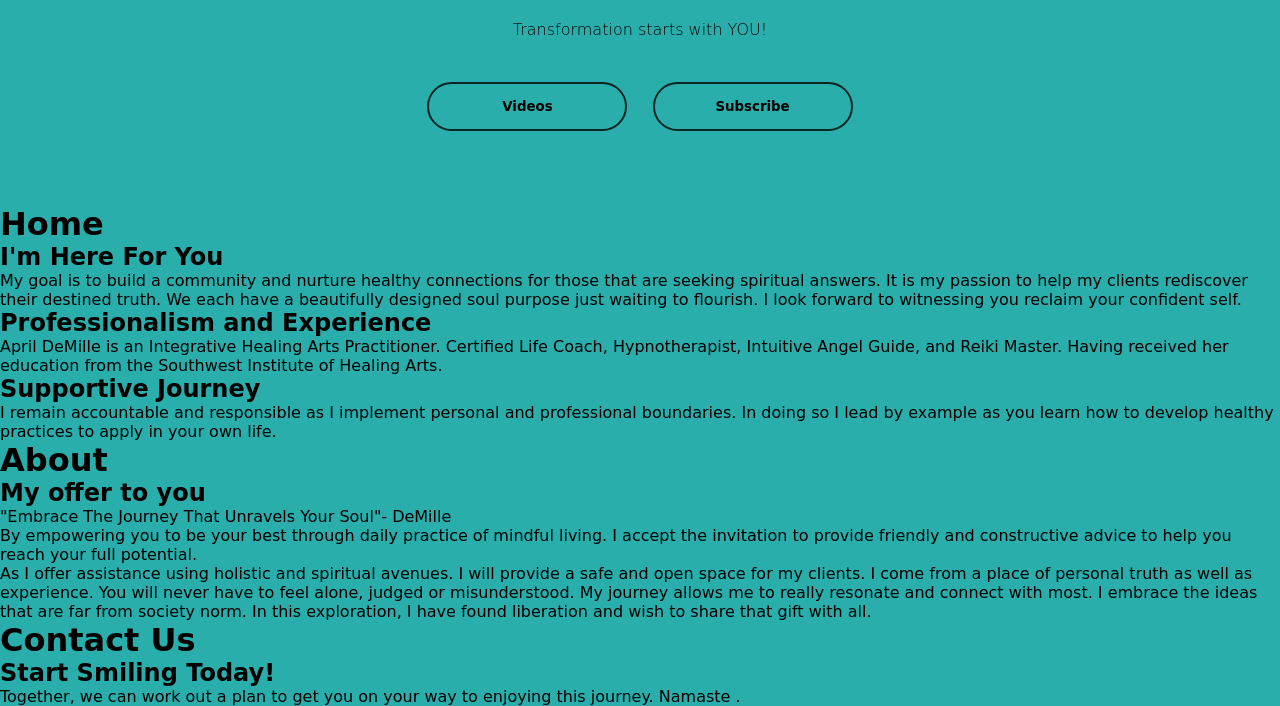
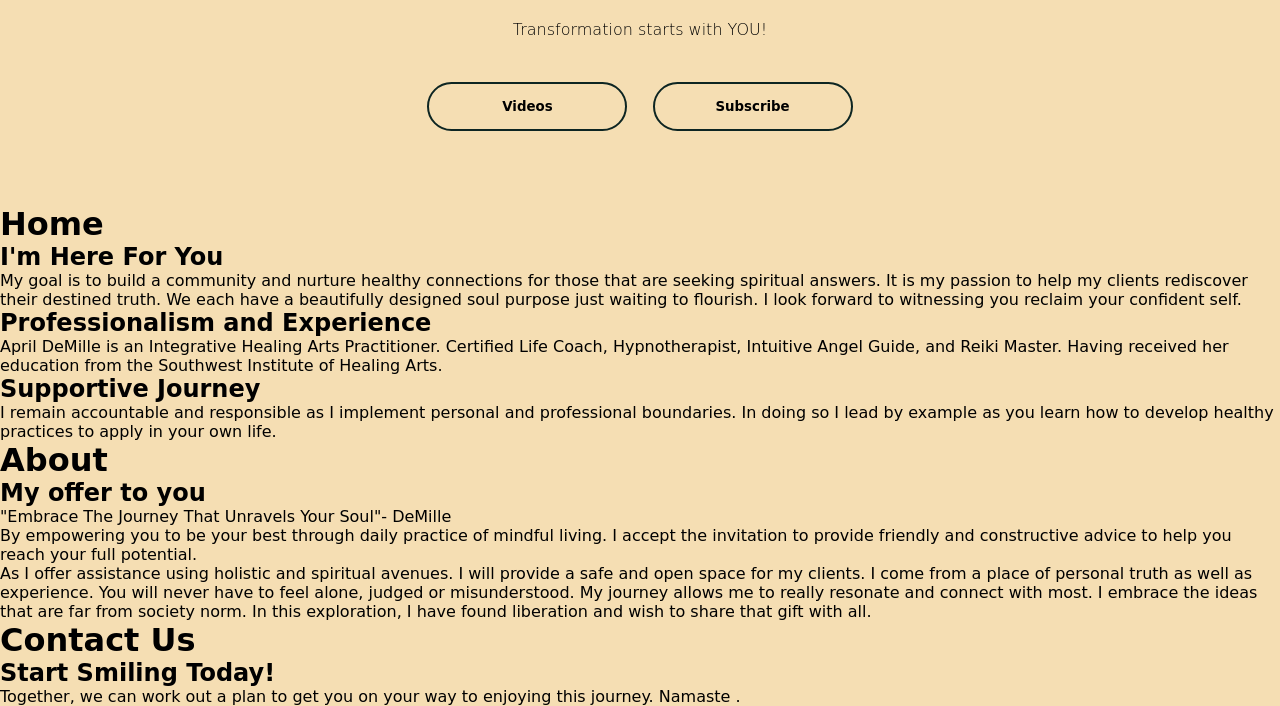
Before and after one commit to AprilDavisDeMille/DemoRepo, a plain HTML site: page index2.html in a window 1280 px wide. Shown: the part 573-1279 px from the top of the page. Drawn offline with Linux system fonts and the light colour scheme.

Commit message:
changed the background color

```diff
--- a/style.css
+++ b/style.css
@@ -2,7 +2,7 @@
 margin: 0;
 padding: 0;
 font-family: cursive;
-background-color: #29aeab;
+background-color: wheat;
 
 
 
```
